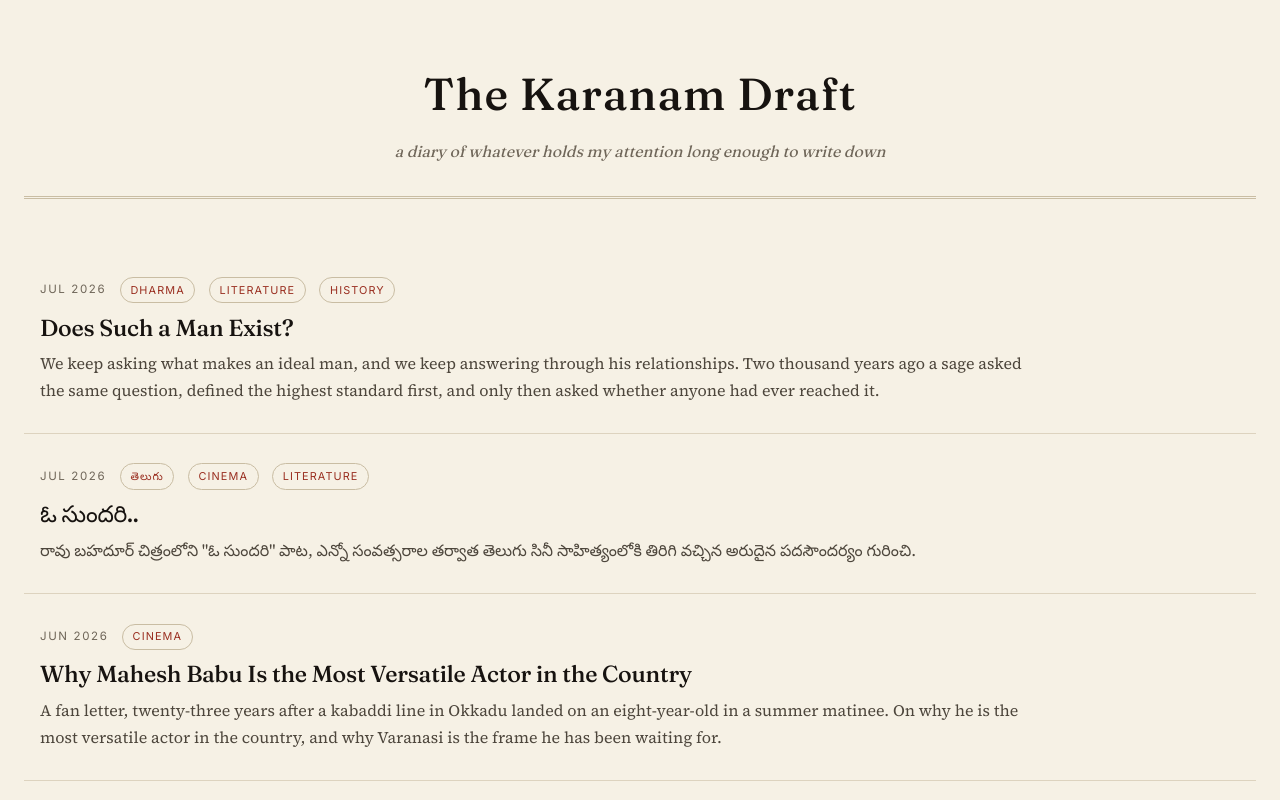
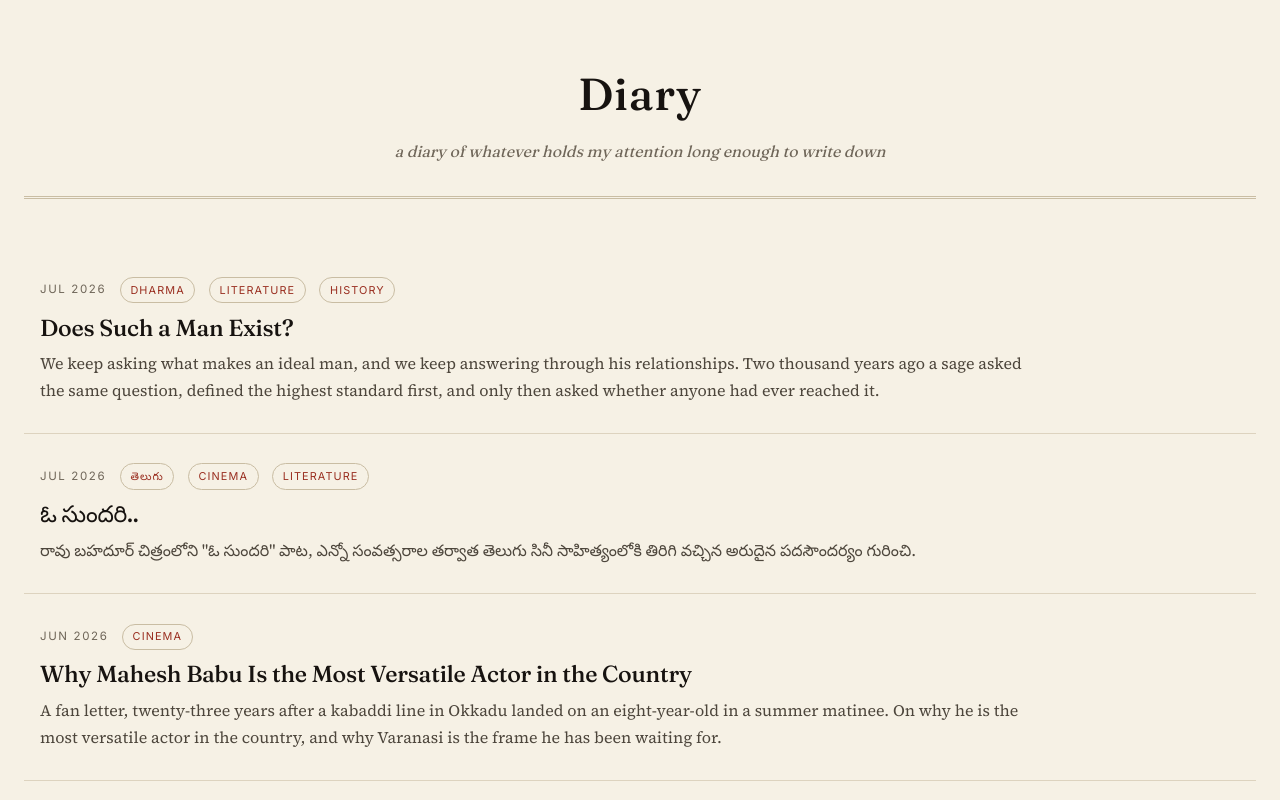
Before and after one commit to bansi-007/bansi, a Next.js app: page / in a window 1280 px wide. Shown: the top 800 px of the page. Built offline with nearby package versions, Linux system fonts and the light colour scheme.

Commit message:
Rename masthead back to Diary; The Karanam Draft belongs to the Substack

```diff
--- a/src/app/blog/[slug]/page.tsx
+++ b/src/app/blog/[slug]/page.tsx
@@ -27,7 +27,7 @@ export default async function BlogPost({ params }: { params: Promise<{ slug: str
                     letterSpacing: '0.01em',
                 }}
             >
-                ← The Karanam Draft
+                ← Diary
             </Link>
 
             <article>
--- a/src/app/layout.tsx
+++ b/src/app/layout.tsx
@@ -39,7 +39,7 @@ const notoTeluguSerif = Noto_Serif_Telugu({
 });
 
 export const metadata: Metadata = {
-  title: "The Karanam Draft",
+  title: "Diary",
   description: "A diary. Notes on whatever holds my attention long enough to write down.",
 };
 
--- a/src/app/page.tsx
+++ b/src/app/page.tsx
@@ -6,7 +6,7 @@ export default function Home() {
     return (
         <div className={styles.wrap}>
             <header className={styles.header}>
-                <p className={styles.eyebrow}>The Karanam Draft</p>
+                <p className={styles.eyebrow}>Diary</p>
                 <p className={styles.lede}>
                     a diary of whatever holds my attention long enough to write down
                 </p>
```
